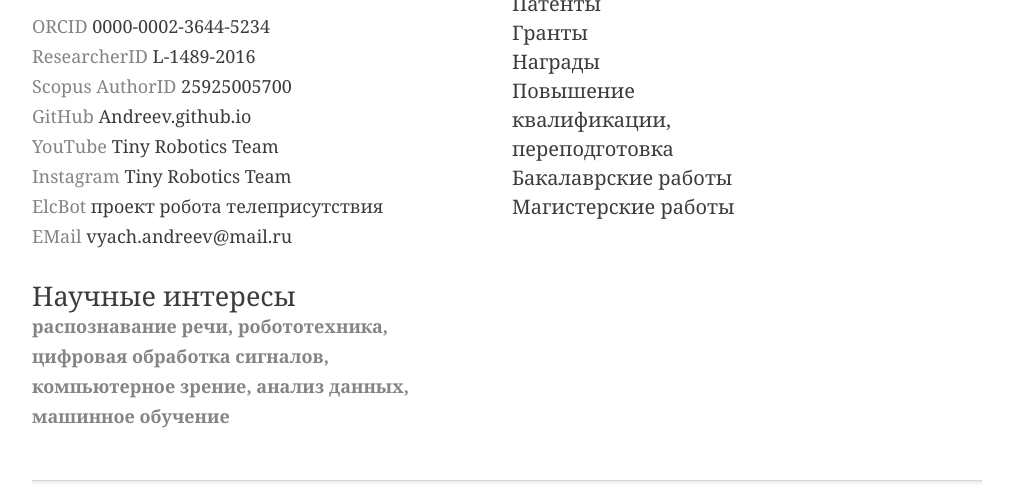
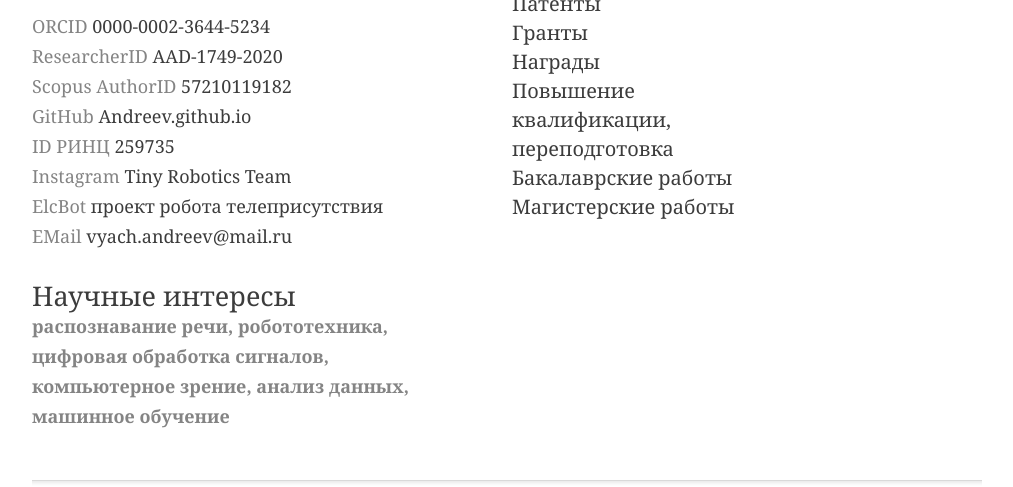
Before and after one commit to NuclearReactorsAndEnergyPlants/Andreev.github.io, a plain HTML site: page index.html in a window 1280 px wide. Shown: the part 239-726 px from the top of the page, without its empty margins (133-1146 px from the left). Drawn offline with nearby package versions, Linux system fonts and the light colour scheme.

Commit message:
Update index.html

```diff
--- a/index.html
+++ b/index.html
@@ -32,10 +32,10 @@
 	     <!--<a href="http://www.youtube.com/watch?v=1FPRQwJfkUw&feature=youtu.be">Видеодемонстрация</a> работы системы распознавания речи<br>-->
 		 <!--<a href="https://www.youtube.com/watch?v=EDejuwyVlpc">Видеодемонстрация</a> работы методов распознавания речи в геолокации<br><br>-->
 	     ORCID <a href="http://orcid.org/0000-0002-3644-5234">0000-0002-3644-5234</a><br>
-	     ResearcherID <a href="http://www.researcherid.com/rid/L-1489-2016">L-1489-2016</a><br>
-		 Scopus AuthorID <a href="https://www.scopus.com/authid/detail.uri?authorId=25925005700">25925005700</a><br>
+	     ResearcherID <a href="http://www.researcherid.com/rid/AAD-1749-2020">AAD-1749-2020</a><br>
+		 Scopus AuthorID <a href="https://www.scopus.com/authid/detail.uri?authorId=57210119182">57210119182</a><br>
 	     GitHub <a href="https://github.com/NuclearReactorsAndEnergyPlants/Andreev.github.io/"> Andreev.github.io</a><br>
-	    YouTube <a href="https://www.youtube.com/channel/UCov4Y7xGLQ3mt8ctQ4jSBpg?view_as=subscriber">Tiny Robotics Team</a><br>
+	    ID РИНЦ <a href="https://www.elibrary.ru/author_items.asp?authorid=259735&pubrole=100&show_refs=1&show_option=0">259735</a><br>
 	    Instagram <a href="https://www.instagram.com/tinyroboticsteam/">Tiny Robotics Team</a><br>
 	    ElcBot <a href="https://tinyroboticsteam.github.io/ElcBot/"> проект робота телеприсутствия </a><br>
 	     EMail <a href="mailto:vyach.andreev@mail.ru"> vyach.andreev@mail.ru</a><br><br>
```
